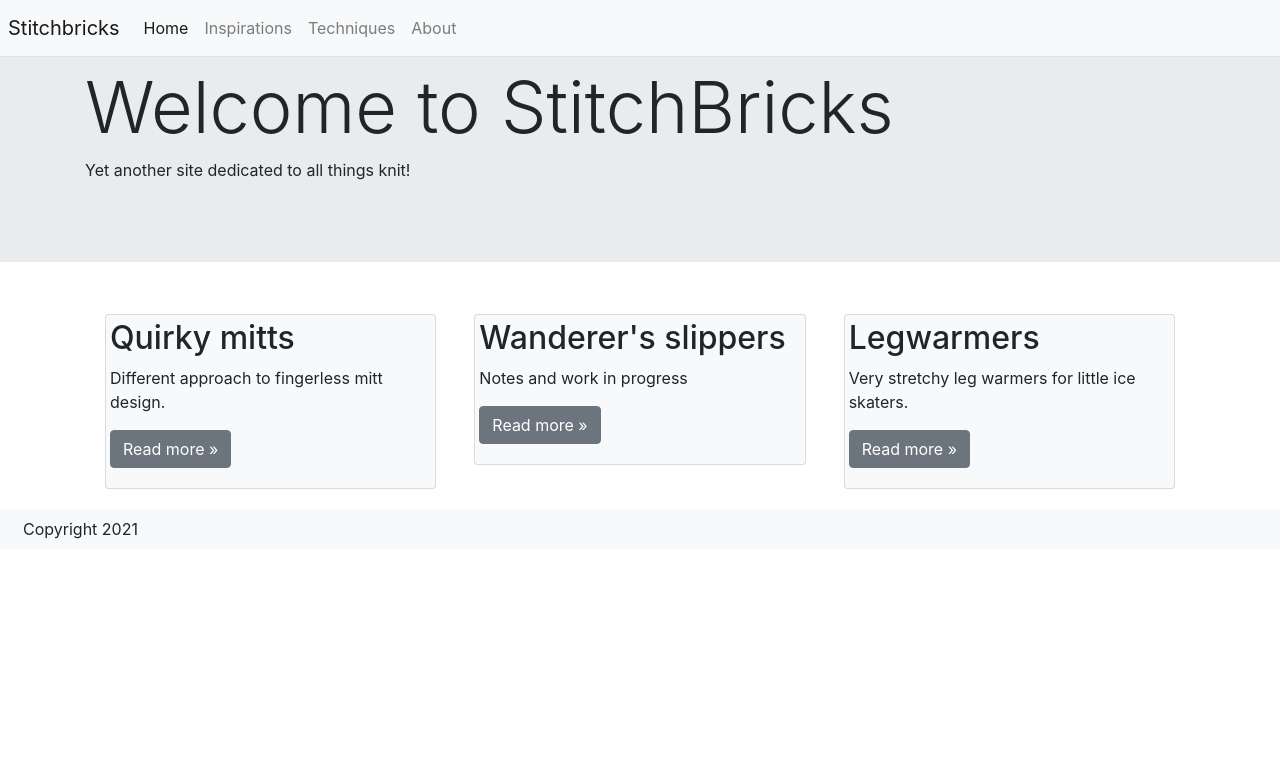
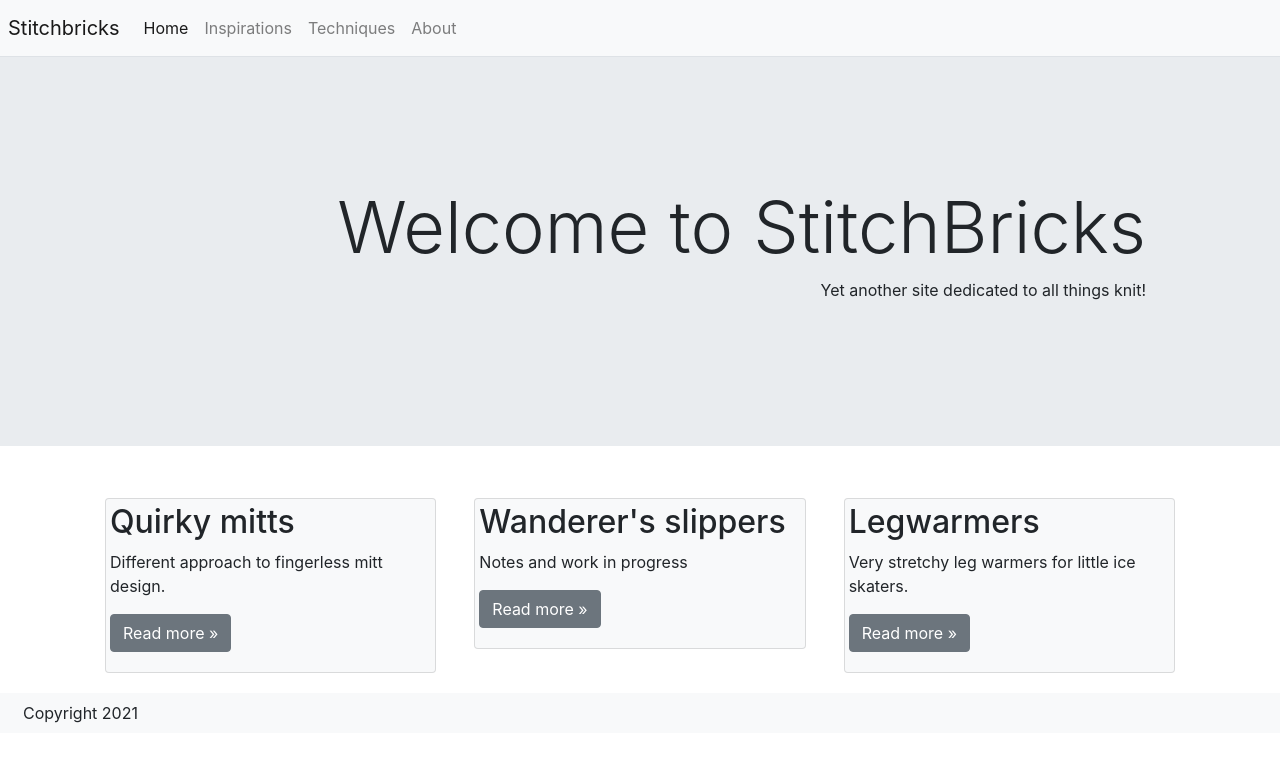
Before and after one commit to senkaavdagic/senkaavdagic.github.io, a plain HTML site: page Index.html in a window 1280 px wide. Drawn offline with nearby package versions, Linux system fonts and the light colour scheme.

Commit message:
fixed-navbar and jumbotron size
Added fixed navbar and changed jumbotron size

```diff
--- a/css/mystyle.css
+++ b/css/mystyle.css
@@ -1,6 +1,9 @@
-.navbar-fixed {
-    top: 0;
-    z-index: 100;
-    position: fixed;
-    width: 100%;
-  }
+body {
+    padding-top: 3.5rem;
+    min-height: 75rem;
+}
+
+#jumbo-container {
+    padding: 4rem;
+    text-align: right;
+}
```
